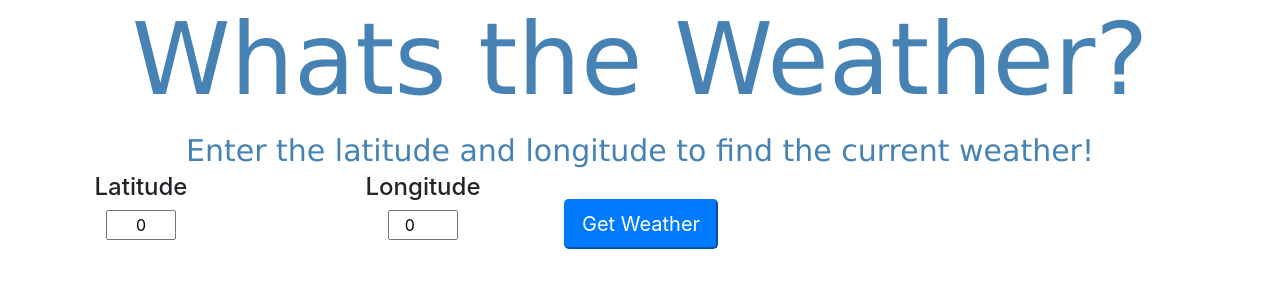
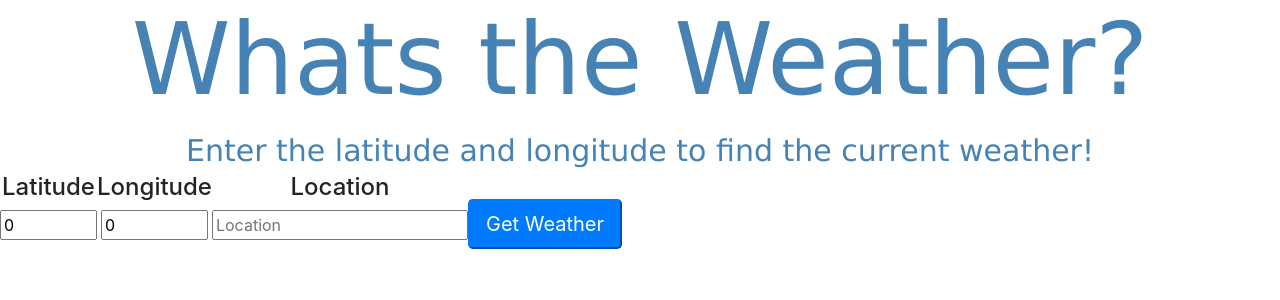
Before and after one commit to Jgriebel1990/myweather-appliction, a React (Create React App) app in the folder client/: page / in a window 1280 px wide. Shown: the top 300 px of the page. Built offline with nearby package versions, Linux system fonts and the light colour scheme.

Commit message:
with the help of Justin showing me the debuggin function i was able to be able to get the geolocation of a city when you click submit

```diff
--- a/client/src/App.js
+++ b/client/src/App.js
@@ -1,8 +1,9 @@
 import React, { Component } from "react";
 import "./App.css";
 import { getWeather } from "./service/weather";
-import { isEmptyObject } from './utilities';
-import DailyWeather from './DailyWeather'
+import { getLocation } from "./service/weather";
+import { isEmptyObject } from "./utilities";
+import DailyWeather from "./DailyWeather";
 
 class App extends Component {
   constructor() {
@@ -12,12 +13,13 @@ class App extends Component {
       lon: 0,
       dailyWeather: {},
       city: '',
-      states: '',
-      error: null
+      error: null,
+      state: 'FL'
     };
     this.handleLatChange = this.handleLatChange.bind(this);
     this.handleLonChange = this.handleLonChange.bind(this);
     this.handleSubmit = this.handleSubmit.bind(this);
+    this.handleCityChange = this.handleCityChange.bind(this);
   }
   handleLatChange(e) {
     this.setState({
@@ -27,6 +29,11 @@ class App extends Component {
   handleLonChange(e) {
     this.setState({
       lon: +e.target.value
+    });
+  }
+  handleCityChange(e) {
+    this.setState({
+      city: e.target.value
     });
   }
   handleSubmit(e) {
@@ -45,22 +52,42 @@ class App extends Component {
           msg: "error"
         });
       });
-    getCity(this.state.city, this.state.states)
+  }
+  getCity(e) {
+    e.preventDefault();
+    console.log('agagyhasrg');
+    getLocation(this.state.city, this.state.state)
+      .then(response => {
+        const lat = response.data.results[0].geometry.location.lat;
+        const lon = response.data.results[0].geometry.location.lng;
+        this.setState({
+          lat: lat,
+          lon: lon
+        });
+        this.handleSubmit();
+      })
+      .catch(err => {
+        console.log('tyoererg');
+        this.setState({
+          msg:'errer'
+        });
+      });
 
   }
+
   render() {
     return (
       <div>
-        <h1 className='h1-style'>Whats the Weather?</h1>
-        <header className='head-style'>
+        <h1 className="h1-style">Whats the Weather?</h1>
+        <header className="head-style">
           Enter the latitude and longitude to find the current weather!
         </header>
-        <form onSubmit={e => this.handleSubmit(e)}>
-          <label className='lat'>
+        <form onSubmit={e => this.getCity(e)} >
+          <label className="lat">
             <h4>Latitude</h4>
             <input
-              className='col-lg-3 lat'
-              type="numbers"
+              className=""
+              type="number"
               placeholder="Latitude"
               min="-90"
               max="90"
@@ -69,11 +96,11 @@ class App extends Component {
               required
             />
           </label>
-          <label className='lat'>
+          <label className="lat">
             <h4>Longitude</h4>
             <input
-              className='col-lg-3'
-              type="numbers"
+              className=""
+              type="number"
               placeholder="Longitude"
               min="-180"
               max="180"
@@ -82,15 +109,27 @@ class App extends Component {
               required
             />
           </label>
+          <label className="lat">
+            <h4>Location</h4>
+            <input
+              type="text"
+              className=""
+              placeholder="Location"
+              onChange={e => this.handleCityChange(e)}
+              value={this.state.city}
+
+            />
+          </label>
           <button type="submit" className="btn-primary btn-lg">
             Get Weather
           </button>
         </form>
-        {this.state.error ? <h1>{this.state.error}</h1> : ''}
-        { isEmptyObject(this.state.dailyWeather) ?
-          "" :
-          this.state.dailyWeather.data.map((day, index) => <DailyWeather key={index}
-                                                                        {...day} />)}
+        {this.state.error ? <h1>{this.state.error}</h1> : ""}
+        {isEmptyObject(this.state.dailyWeather)
+          ? ""
+          : this.state.dailyWeather.data.map((day, index) => (
+              <DailyWeather key={index} {...day} />
+            ))}
       </div>
     );
   }
--- a/client/src/service/weather.js
+++ b/client/src/service/weather.js
@@ -4,3 +4,8 @@ export const getWeather = (latitude, longitude) => {
     const url = `/weather_forecast/${latitude}, ${longitude}`;
     return axios.get(url);
 }
+
+export const getLocation = (city, state) => {
+    const url = `/location/${city}, ${state}`;
+    return axios.get(url);
+}
```
Also changed, not shown: 1 other file (tests, documents, lock files or other folders).
